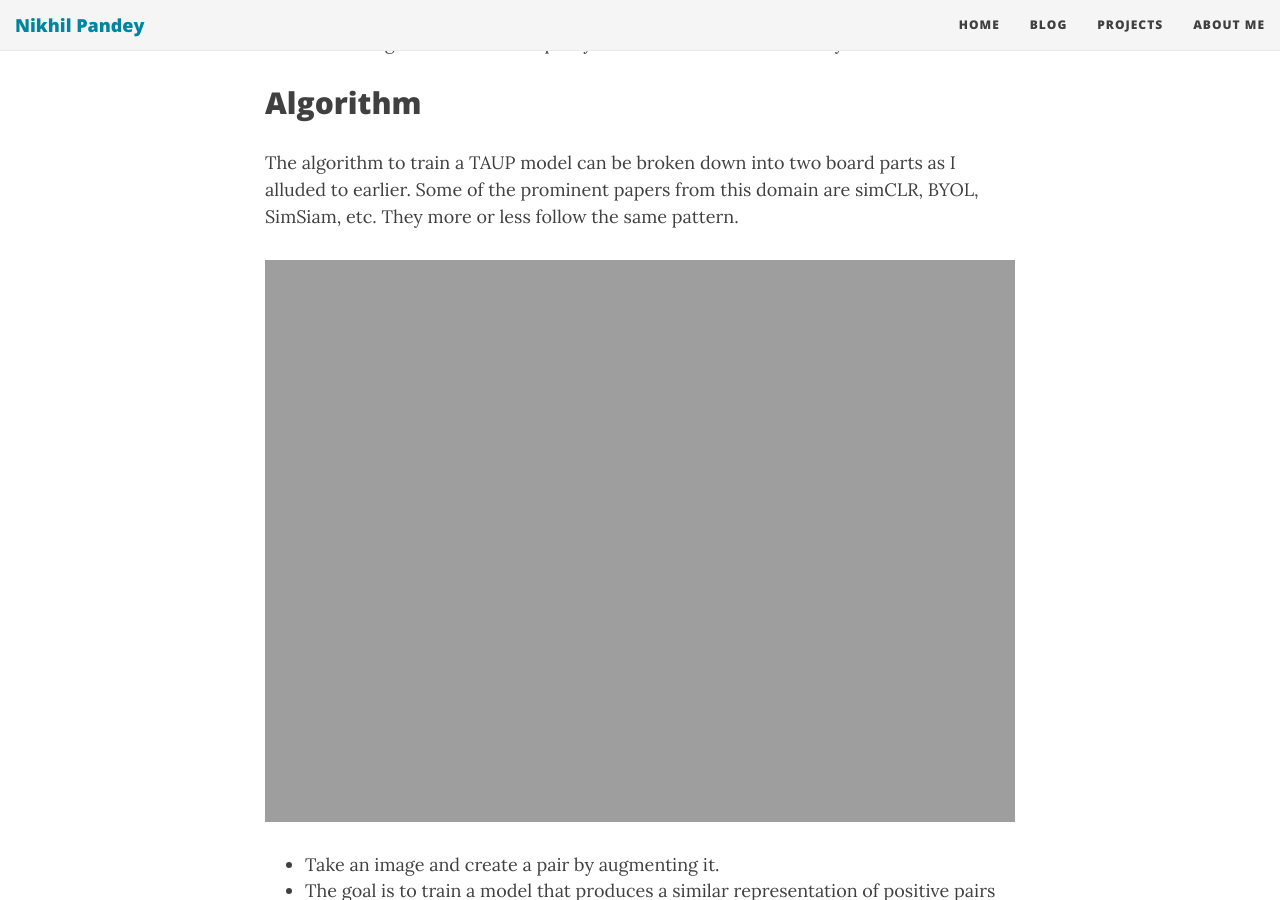
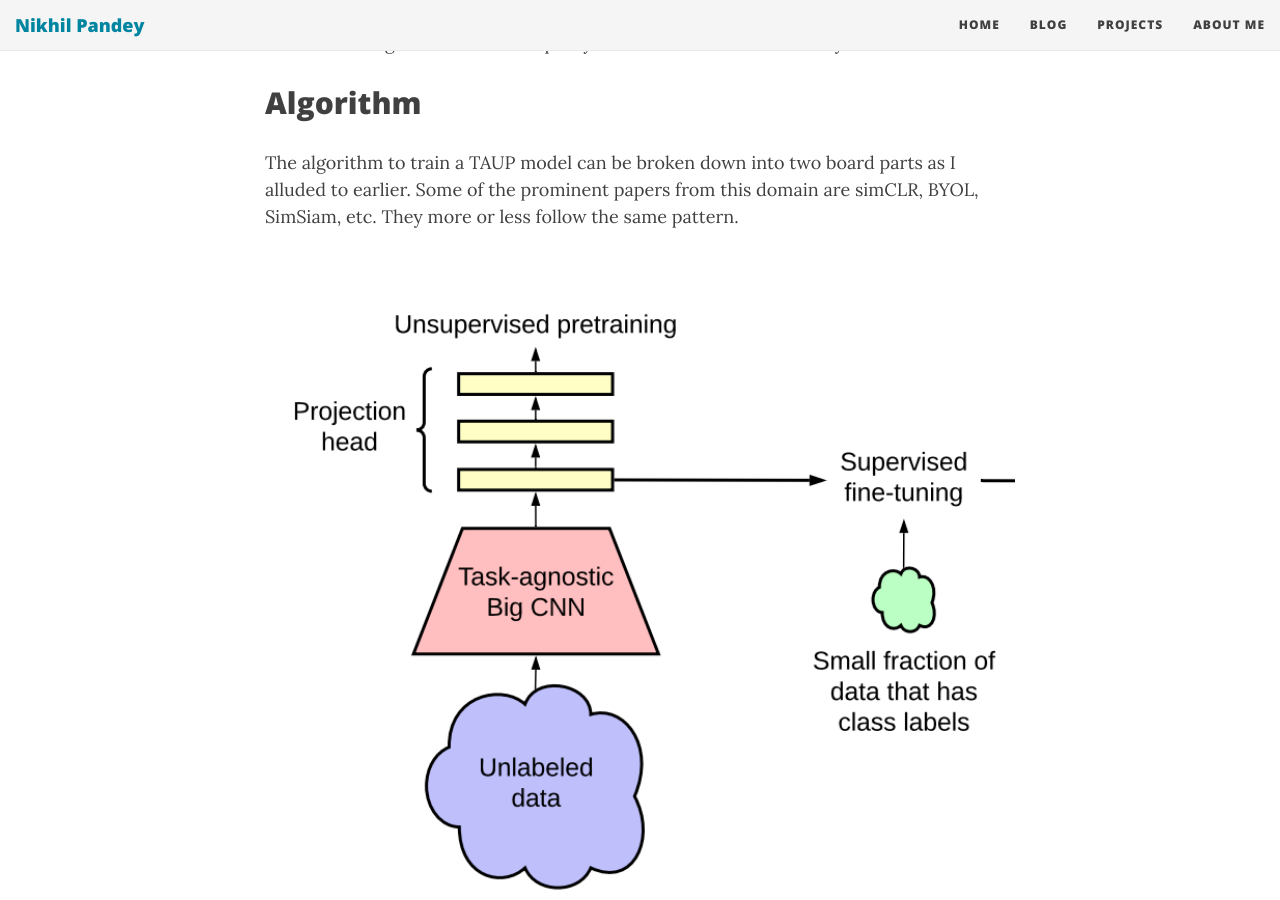
Before and after one commit to notenail/notenail.github.io, a Jekyll site: the page built from _posts/2021-5-20-taup.md, in a window 1280 px wide and 900 px high, scrolled down 1970 px. Built offline with Jekyll 4.4.1, drawn with Linux system fonts in a browser that asks for light colours; nearby versions of some CDN libraries; comment, search, counter and statistics services are not loaded.

Commit message:
jpg to png

```diff
--- a/_posts/2021-5-20-taup.md
+++ b/_posts/2021-5-20-taup.md
@@ -46,7 +46,7 @@ As for data augmentation, random-crop, random-horizontal flip, and color jitter
 ## Algorithm
 The algorithm to train a TAUP model can be broken down into two board parts as I alluded to earlier. Some of the prominent papers from this domain are simCLR, BYOL, SimSiam, etc. They more or less follow the same pattern.
 
-<img src="{{ site.url }}/img/projects/taup/taup.jpg" width="100%" hight="100%">
+<img src="{{ site.url }}/img/projects/taup/taup.png" width="100%" hight="100%">
 
 - Take an image and create a pair by augmenting it.
 - The goal is to train a model that produces a similar representation of positive pairs and dissimilar representation of negative pairs.
@@ -54,7 +54,7 @@ The algorithm to train a TAUP model can be broken down into two board parts as I
 
 Following algorithm is taken from the BYOL paper.
 
-<img src="{{ site.url }}/img/projects/taup/byol.jpg" width="100%" hight="100%">
+<img src="{{ site.url }}/img/projects/taup/byol.png" width="100%" hight="100%">
 
 
 We force(train) the model to produce a similar representation of positive pairs, i.e, an image and its augmented version. And that’s the crux of the technique. To do this, we use cosine similarity. simCLR and BOYL have a different approach to the use of similarity. simCLR uses positive and negative pairs in the loss function while BOYL just uses positive pairs. Please refer to <a href="https://github.com/nikheelpandey/TAUP-PyTorch" target="_blank" rel="noopener noreferrer" style="color:blue"> simCLR implementation</a> and <a href="https://github.com/nikheelpandey/BYOL-PyTorch" target="_blank" rel="noopener noreferrer" style="color:blue"> this</a> for a BOYL implementation.
```
